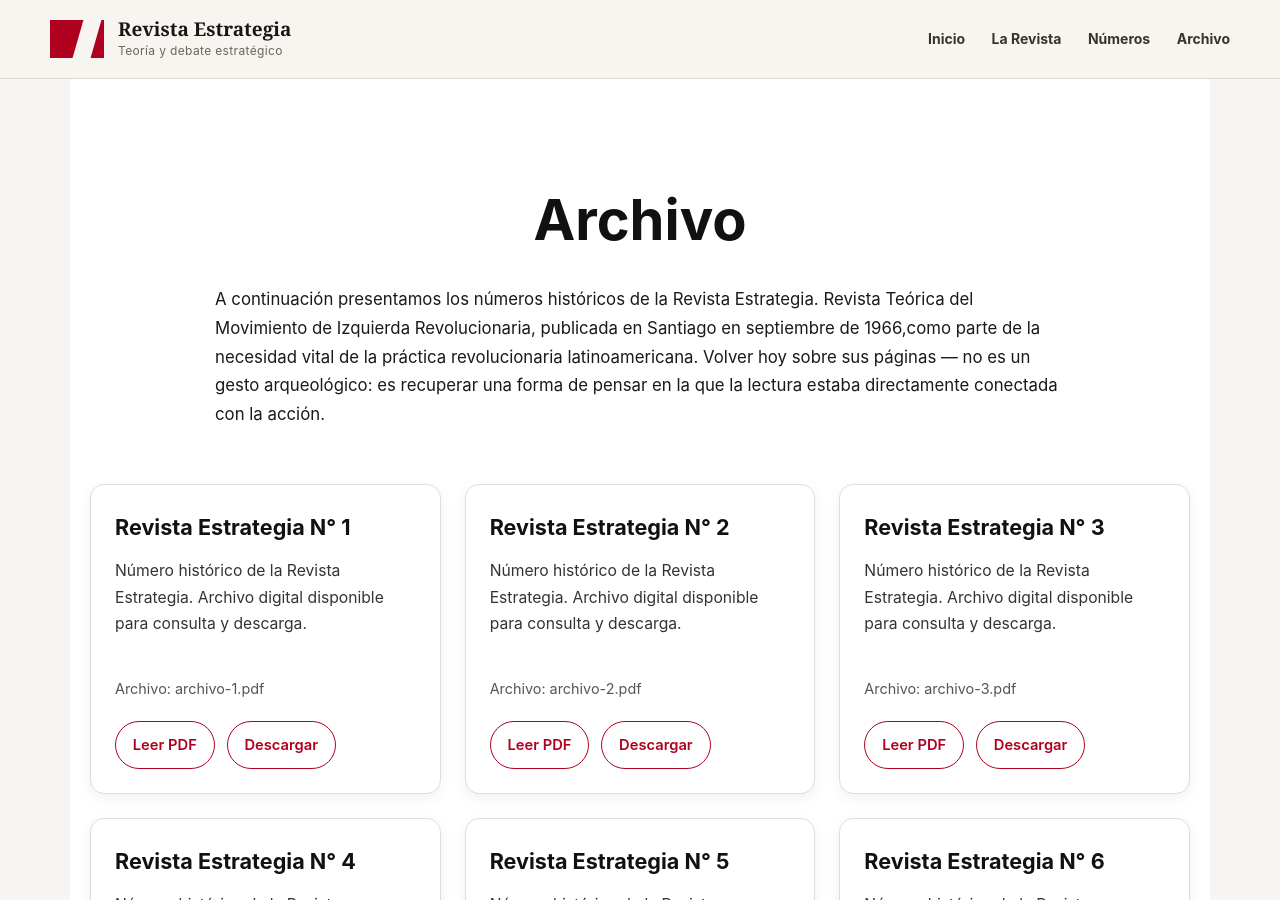
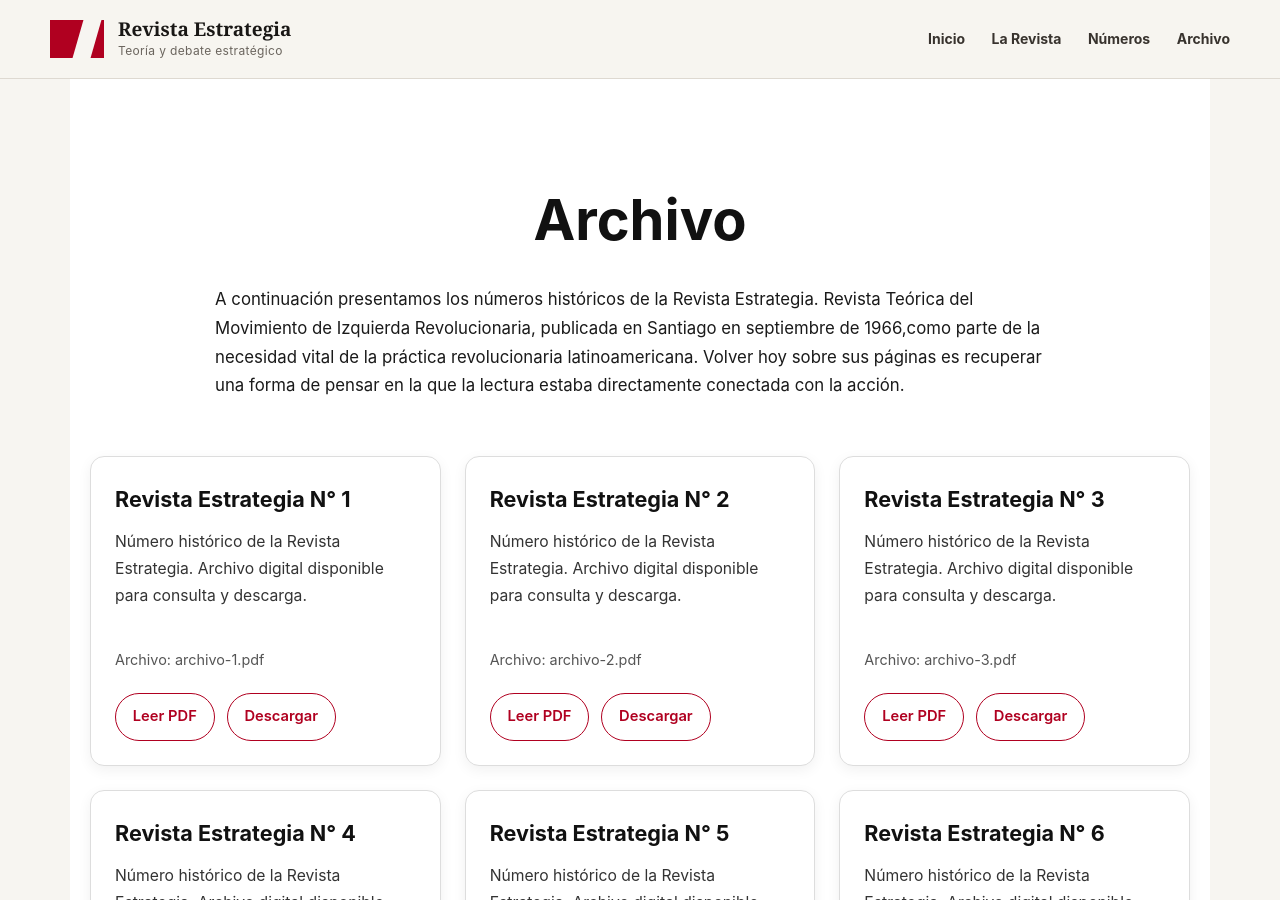
Before and after one commit to 6thr5r4fqd-dotcom/6thr5r4fqd-dotcom.github.io, a Jekyll site: the page built from archivo.md, in a window 1280 px wide and 900 px high. Built offline with Jekyll 4.4.1, drawn with Linux system fonts in a browser that asks for light colours.

Commit message:
Update archivo.md

```diff
--- a/archivo.md
+++ b/archivo.md
@@ -131,7 +131,7 @@
     <h1 class="archivo-title">Archivo</h1>
 
     <p>
-      A continuación presentamos los números históricos de la Revista Estrategia. Revista Teórica del Movimiento de Izquierda Revolucionaria, publicada en Santiago en septiembre de 1966,como parte de la necesidad vital de la práctica revolucionaria latinoamericana. Volver hoy sobre sus páginas — no es un gesto arqueológico: es recuperar una forma de pensar en la que la lectura estaba directamente conectada con la acción.
+      A continuación presentamos los números históricos de la Revista Estrategia. Revista Teórica del Movimiento de Izquierda Revolucionaria, publicada en Santiago en septiembre de 1966,como parte de la necesidad vital de la práctica revolucionaria latinoamericana. Volver hoy sobre sus páginas es recuperar una forma de pensar en la que la lectura estaba directamente conectada con la acción.
     </p>
   </div>
 
```
